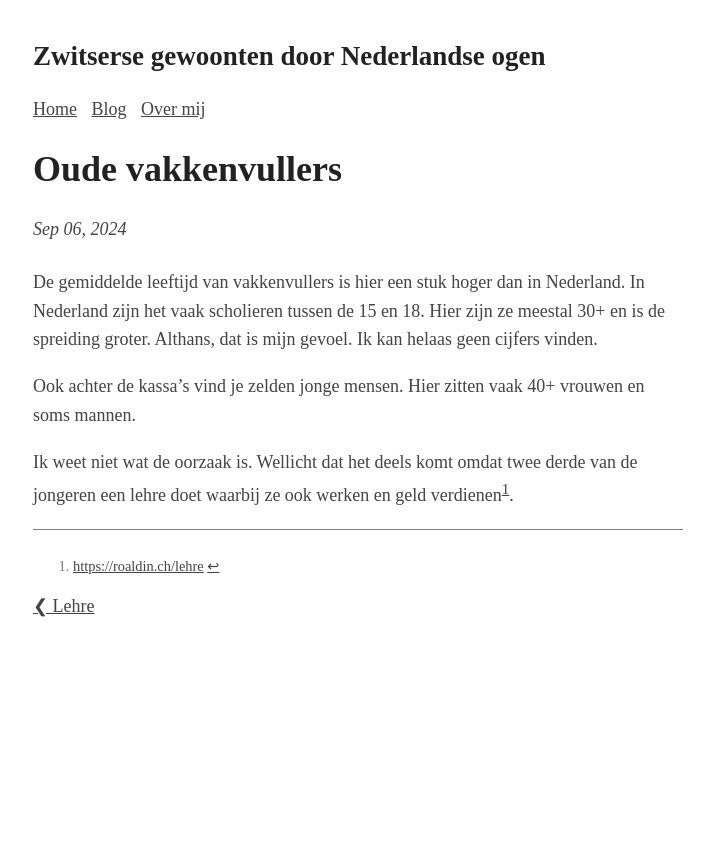
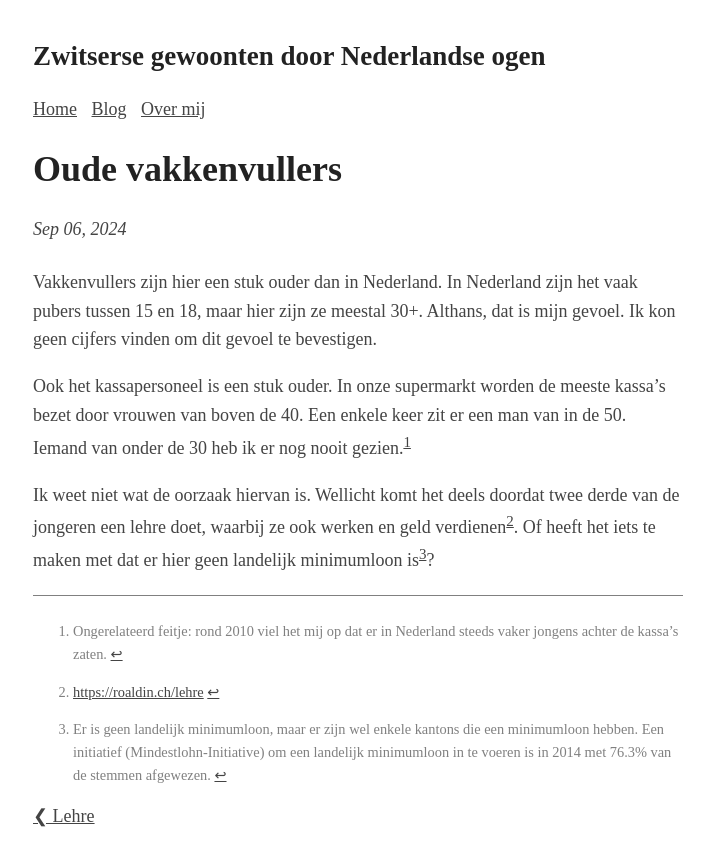
Before and after one commit to Roald87/roaldin.ch, a Jekyll site: the page built from _posts/2024-09-06-oude-vakkenvullers.md, in a window 1280 px wide. Shown: the top 866 px of the page, without its empty margins (282-992 px from the left). Built offline with Jekyll 4.4.1, drawn with Linux system fonts in a browser that asks for light colours; comment, search, counter and statistics services are not loaded.

Commit message:
improve text

```diff
--- a/_posts/2024-09-06-oude-vakkenvullers.md
+++ b/_posts/2024-09-06-oude-vakkenvullers.md
@@ -4,10 +4,12 @@ title: Oude vakkenvullers
 image:
 ---
 
-De gemiddelde leeftijd van vakkenvullers is hier een stuk hoger dan in Nederland. In Nederland zijn het vaak scholieren tussen de 15 en 18. Hier zijn ze meestal 30+ en is de spreiding groter. Althans, dat is mijn gevoel. Ik kan helaas geen cijfers vinden.
+Vakkenvullers zijn hier een stuk ouder dan in Nederland. In Nederland zijn het vaak pubers tussen 15 en 18, maar hier zijn ze meestal 30+. Althans, dat is mijn gevoel. Ik kon geen cijfers vinden om dit gevoel te bevestigen.
 
-Ook achter de kassa's vind je zelden jonge mensen. Hier zitten vaak 40+ vrouwen en soms mannen.
+Ook het kassapersoneel is een stuk ouder. In onze supermarkt worden de meeste kassa's bezet door vrouwen van boven de 40. Een enkele keer zit er een man van in de 50. Iemand van onder de 30 heb ik er nog nooit gezien.[^3]
 
-Ik weet niet wat de oorzaak is. Wellicht dat het deels komt omdat twee derde van de jongeren een lehre doet waarbij ze ook werken en geld verdienen[^1].
+Ik weet niet wat de oorzaak hiervan is. Wellicht komt het deels doordat twee derde van de jongeren een lehre doet, waarbij ze ook werken en geld verdienen[^1]. Of heeft het iets te maken met dat er hier geen landelijk minimumloon is[^2]?
 
 [^1]: <https://roaldin.ch/lehre>
+[^2]: Er is geen landelijk minimumloon, maar er zijn wel enkele kantons die een minimumloon hebben. Een initiatief (Mindestlohn-Initiative) om een landelijk minimumloon in te voeren is in 2014 met 76.3% van de stemmen afgewezen.
+[^3]: Ongerelateerd feitje: rond 2010 viel het mij op dat er in Nederland steeds vaker jongens achter de kassa's zaten.
```
